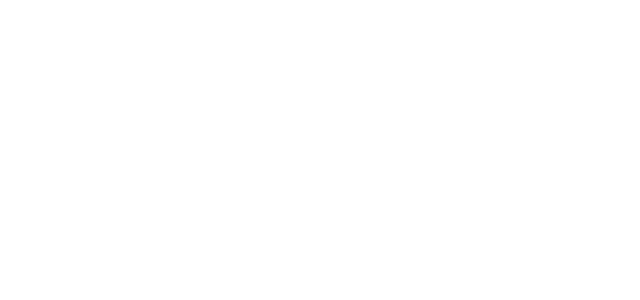
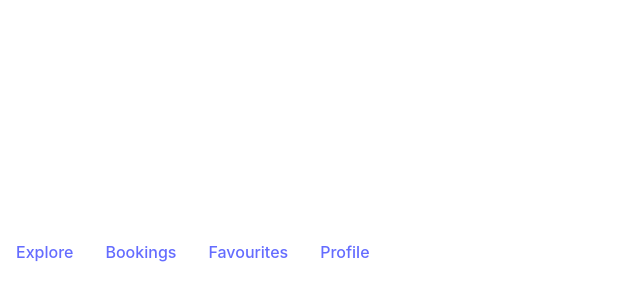
Before and after one commit to chloeKel/fe-airbnc, a React (Vite) app: page /users/1/favourites in a window 1280 px wide. Before the commit this address had no page. Shown: the part 148-448 px from the top of the page, without its empty margins (0-640 px from the left). Built offline with nearby package versions, Linux system fonts and the light colour scheme.

Commit message:
added navbar and routes for future components

```diff
--- a/src/App.jsx
+++ b/src/App.jsx
@@ -1,7 +1,10 @@
 import { Routes, Route } from "react-router-dom";
-import Navbar from "./Components/Navbar";
-import ViewProperties from "./Components/ViewProperties";
-import ViewSingleProperty from "./Components/ViewSingleProperty";
+import Navbar from "./Components/Guest/Navbar";
+import ViewProperties from "./Components/Guest/ViewProperties";
+import ViewSingleProperty from "./Components/Guest/ViewSingleProperty";
+import Profile from "./Components/Guest/Profile";
+import Bookings from "./Components/Guest/Bookings";
+import Favourites from "./Components/Guest/Favourites";
 
 function App() {
   return (
@@ -9,7 +12,10 @@ function App() {
       <Navbar />
       <Routes>
         <Route path="/" element={<ViewProperties />} />
-        <Route path={"property/:id"} element={<ViewSingleProperty />} />
+        <Route path={"/property/:id"} element={<ViewSingleProperty />} />
+        <Route path={"/users/:id/bookings"} element={<Bookings />} />
+        <Route path={"/properties/:id?user_id=<id>"} element={<Favourites />} />
+        <Route path={"/users/:id"} element={<Profile />} />
       </Routes>
     </>
   );
--- /dev/null
+++ b/src/Components/Guest/Bookings.jsx
@@ -0,0 +1 @@
+export default function Bookings() {}
--- /dev/null
+++ b/src/Components/Guest/Favourites.jsx
@@ -0,0 +1 @@
+export default function Favourites() {}
--- /dev/null
+++ b/src/Components/Guest/Navbar.jsx
@@ -0,0 +1,20 @@
+import { Link } from "react-router-dom";
+
+export default function Navbar() {
+  return (
+    <ul className="navbar">
+      <li>
+        <Link to="/">Explore</Link>
+      </li>
+      <li>
+        <Link to="/users/:id/bookings">Bookings</Link>
+      </li>
+      <li>
+        <Link to="/properties/:id?user_id=<id>">Favourites</Link>
+      </li>
+      <li>
+        <Link to="/users/:id">Profile</Link>
+      </li>
+    </ul>
+  );
+}
--- /dev/null
+++ b/src/Components/Guest/Profile.jsx
@@ -0,0 +1 @@
+export default function Profile() {}
--- a/src/Components/ViewProperties.jsx
+++ b/src/Components/Guest/ViewProperties.jsx
@@ -1,6 +1,6 @@
 import { useState, useEffect } from "react";
 import { Link } from "react-router-dom";
-import { fetchProperties } from "../api";
+import { fetchProperties } from "../../api";
 
 export default function ViewProperties() {
   const [properties, setProperties] = useState([]);
--- a/src/Components/ViewSingleProperty.jsx
+++ b/src/Components/Guest/ViewSingleProperty.jsx
@@ -1,6 +1,6 @@
-import { useParams, Link } from "react-router-dom";
+import { useParams } from "react-router-dom";
 import { useState, useEffect } from "react";
-import { fetchSingleProperty } from "../api";
+import { fetchSingleProperty } from "../../api";
 
 export default function ViewSingleProperty() {
   const { id } = useParams();
@@ -14,20 +14,22 @@ export default function ViewSingleProperty() {
   }, [id]);
 
   const { images, property_id, property_name, favourite_count, location, description, price_per_night, host, host_avatar } = property;
+  console.log(images);
 
   return (
     <>
       <ul className="property">
         <li key={property_id}>
+          <img src={images} alt={property_name} />
           <h3>{property_name}</h3>
           <p>£{price_per_night} per night</p>
-          <p>{favourite_count}</p>
+          <p>Favourited by {favourite_count}</p>
           <p>{location}</p>
           <p>{description}</p>
         </li>
       </ul>
       <ul className="host">
-        <p>{host}</p>
+        <p>Hosted by {host}</p>
         <img src={host_avatar} alt={host} />
       </ul>
     </>
--- a/src/Components/Navbar.jsx
+++ /dev/null
@@ -1 +0,0 @@
-export default function Navbar() {}
--- a/src/index.css
+++ b/src/index.css
@@ -67,6 +67,22 @@ button:focus-visible {
   }
 }
 
+* {
+  margin: 0;
+  padding: 0;
+}
+
+.navbar li {
+  list-style: none;
+  float: left;
+}
+
+.navbar li a {
+  display: block;
+  text-align: center;
+  padding: 16px;
+}
+
 .properties li {
   list-style: none;
 }
@@ -74,6 +90,13 @@ button:focus-visible {
 .properties img {
   width: 100vw;
   height: auto;
+  border-radius: 5%;
+}
+
+.property img {
+  width: 100vw;
+  height: auto;
+  border-radius: 5%;
 }
 
 .host img {
```
